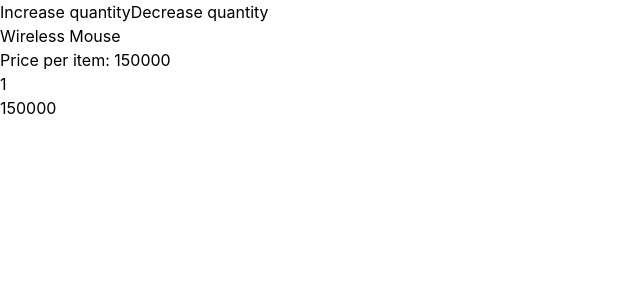
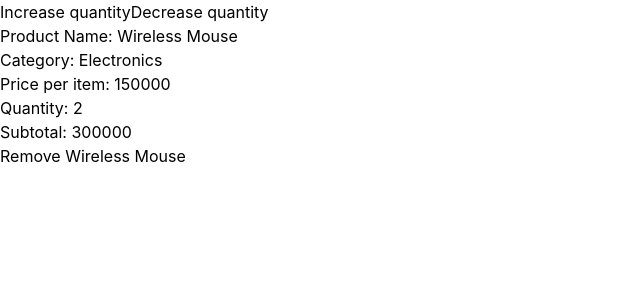
Before and after one commit to Hary300/React-challenge, a React (Vite) app: page / in a window 1280 px wide. Shown: the top 300 px of the page, without its empty margins (0-640 px from the left). Built offline with nearby package versions, Linux system fonts and the light colour scheme.

Commit message:
feat: add ShoppingCartItem component with quantity management, subtotal calculation, and tests

```diff
--- a/src/app/App.tsx
+++ b/src/app/App.tsx
@@ -1,13 +1,15 @@
-import ProductQuantitySelector from '../components/24-product-quantity-selector/ProductQuantitySelector';
+import ShoppingCartItem from '../components/25-shopping-cart-item/ShoppingCartItem';
 
 function App() {
   return (
     <>
-      <ProductQuantitySelector
+      <ShoppingCartItem
+        id='product-001'
         productName='Wireless Mouse'
+        category='Electronics'
         price={150000}
-        minQuantity={1}
-        maxQuantity={10}
+        initialQuantity={2}
+        onRemove={(id) => console.log(id)}
       />
     </>
   );
--- /dev/null
+++ b/src/components/25-shopping-cart-item/ShoppingCartItem.tsx
@@ -0,0 +1,55 @@
+import { useState } from 'react';
+
+interface ShoppingCartItemProps {
+  id: string;
+  productName: string;
+  category: string;
+  price: number;
+  initialQuantity: number;
+  onRemove: (id: string) => void;
+}
+
+const ShoppingCartItem = ({
+  id,
+  productName,
+  category,
+  price,
+  initialQuantity,
+  onRemove,
+}: ShoppingCartItemProps) => {
+  const [currentQuantity, setCurrentQuantity] = useState(initialQuantity);
+
+  const handleIncrease = () => {
+    setCurrentQuantity((prev) => prev + 1);
+  };
+
+  const handleDecrease = () => {
+    setCurrentQuantity((prev) => prev - 1);
+  };
+  return (
+    <div>
+      <button onClick={handleIncrease}>Increase quantity</button>
+      <button onClick={handleDecrease} disabled={currentQuantity <= 1}>
+        Decrease quantity
+      </button>
+      <p>
+        Product Name: <span>{productName}</span>
+      </p>
+      <p>
+        Category: <span>{category}</span>
+      </p>
+      <p>
+        Price per item: <span>{price}</span>
+      </p>
+      <p>
+        Quantity: <span>{currentQuantity}</span>
+      </p>
+      <p>
+        Subtotal: <span>{currentQuantity * price}</span>
+      </p>
+      <button onClick={() => onRemove(id)}>Remove {productName}</button>
+    </div>
+  );
+};
+
+export default ShoppingCartItem;
```
Also changed, not shown: src/components/25-shopping-cart-item/README.md (added), 2 other files (tests, documents, lock files or other folders).
